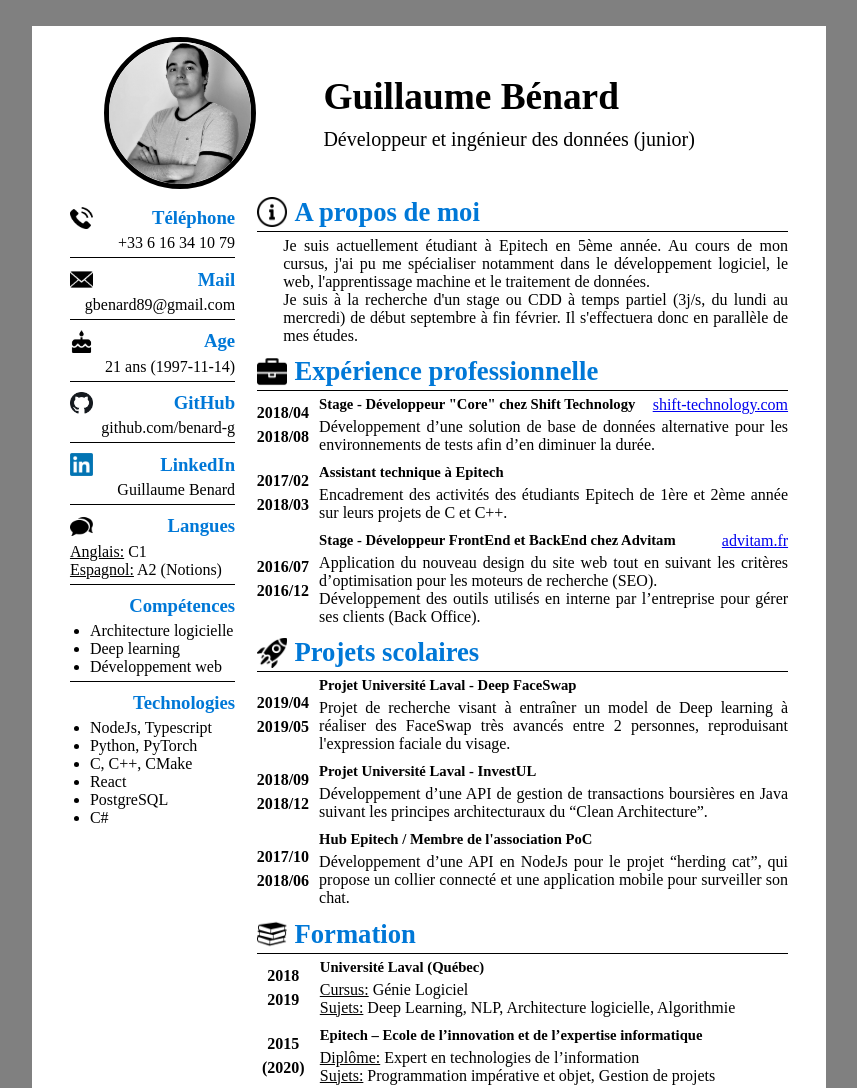
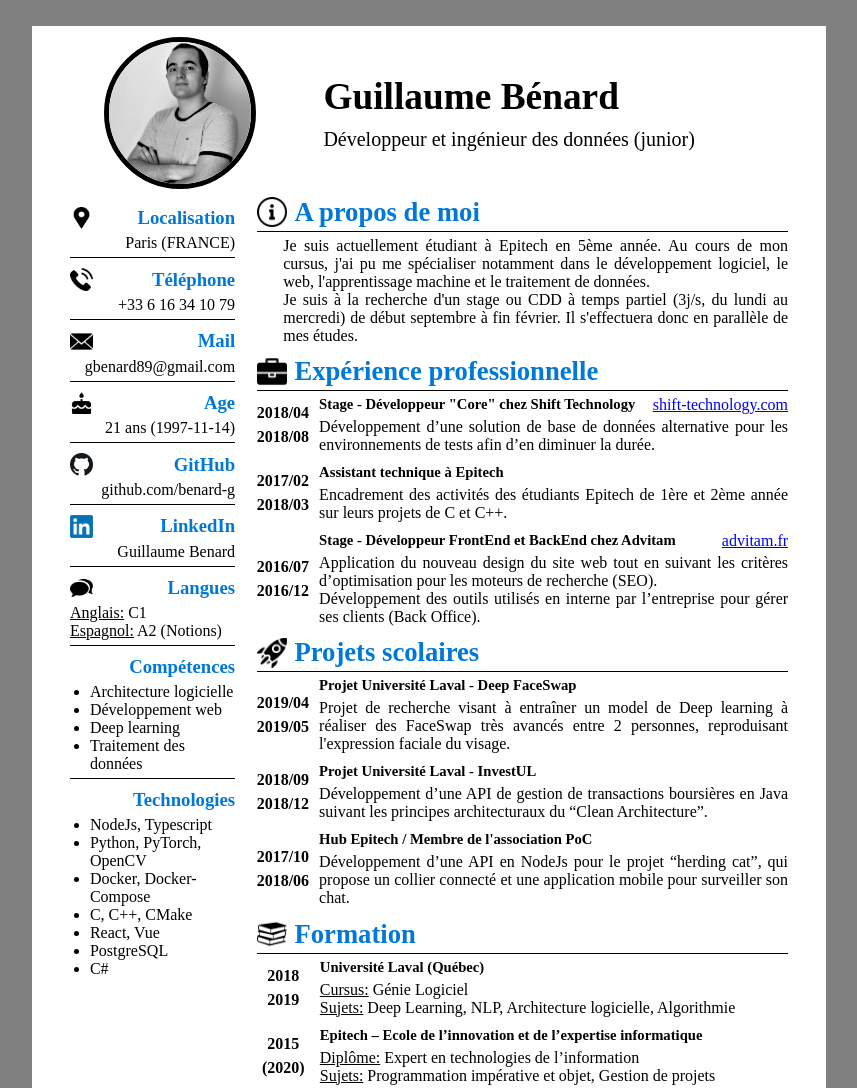
Before and after one commit to benard-g/CV, a website: page src/index.html in a window 1280 px wide. Shown: the top 1088 px of the page, without its empty margins (211-1068 px from the left). Drawn offline with Linux system fonts and the light colour scheme.

Commit message:
Add location and update skills

```diff
--- a/src/index.html
+++ b/src/index.html
@@ -218,6 +218,15 @@
 
         <!-- Left section -->
         <div class="section-box-left">
+            <!-- Location -->
+            <div class="section-left-item-container">
+                <div class="section-left-item-title">
+                    <img src="assets/logos/location.png" />
+                    <h3>Localisation</h3>
+                </div>
+                <p>Paris (FRANCE)</p>
+            </div>
+
             <!-- Phone -->
             <div class="section-left-item-container">
                 <div class="section-left-item-title">
@@ -284,8 +293,9 @@
                 <h3>Compétences</h3>
                 <ul class="list">
                     <li>Architecture logicielle</li>
+                    <li>Développement web</li>
                     <li>Deep learning</li>
-                    <li>Développement web</li>
+                    <li>Traitement des données</li>
                 </ul>
             </div>
 
@@ -294,9 +304,10 @@
                 <h3>Technologies</h3>
                 <ul class="list">
                     <li>NodeJs, Typescript</li>
-                    <li>Python, PyTorch</li>
+                    <li>Python, PyTorch, OpenCV</li>
+                    <li>Docker, Docker-Compose</li>
                     <li>C, C++, CMake</li>
-                    <li>React</li>
+                    <li>React, Vue</li>
                     <li>PostgreSQL</li>
                     <li>C#</li>
                 </ul>
```
Also changed, not shown: src/assets/logos/location.png (added).
